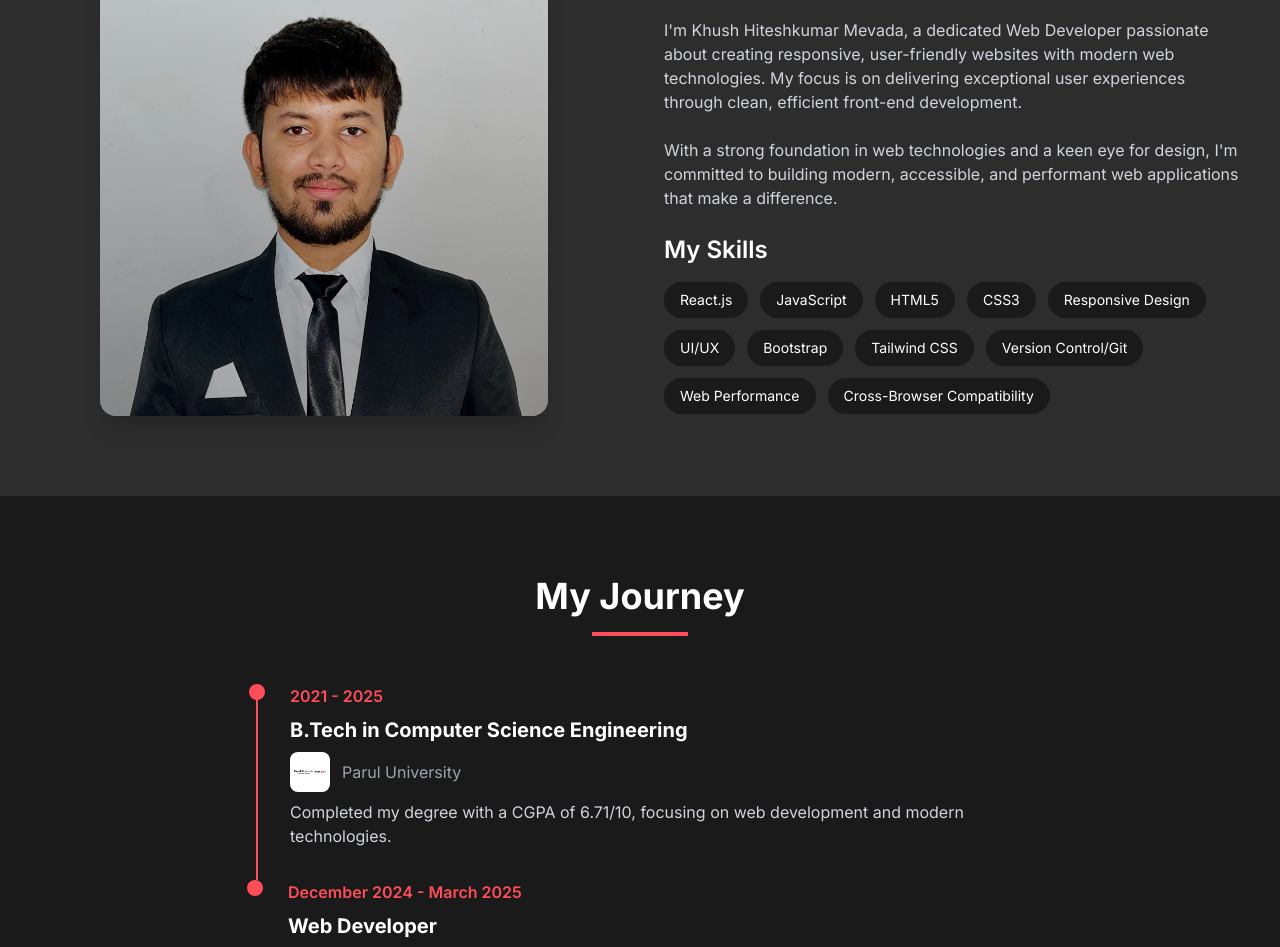
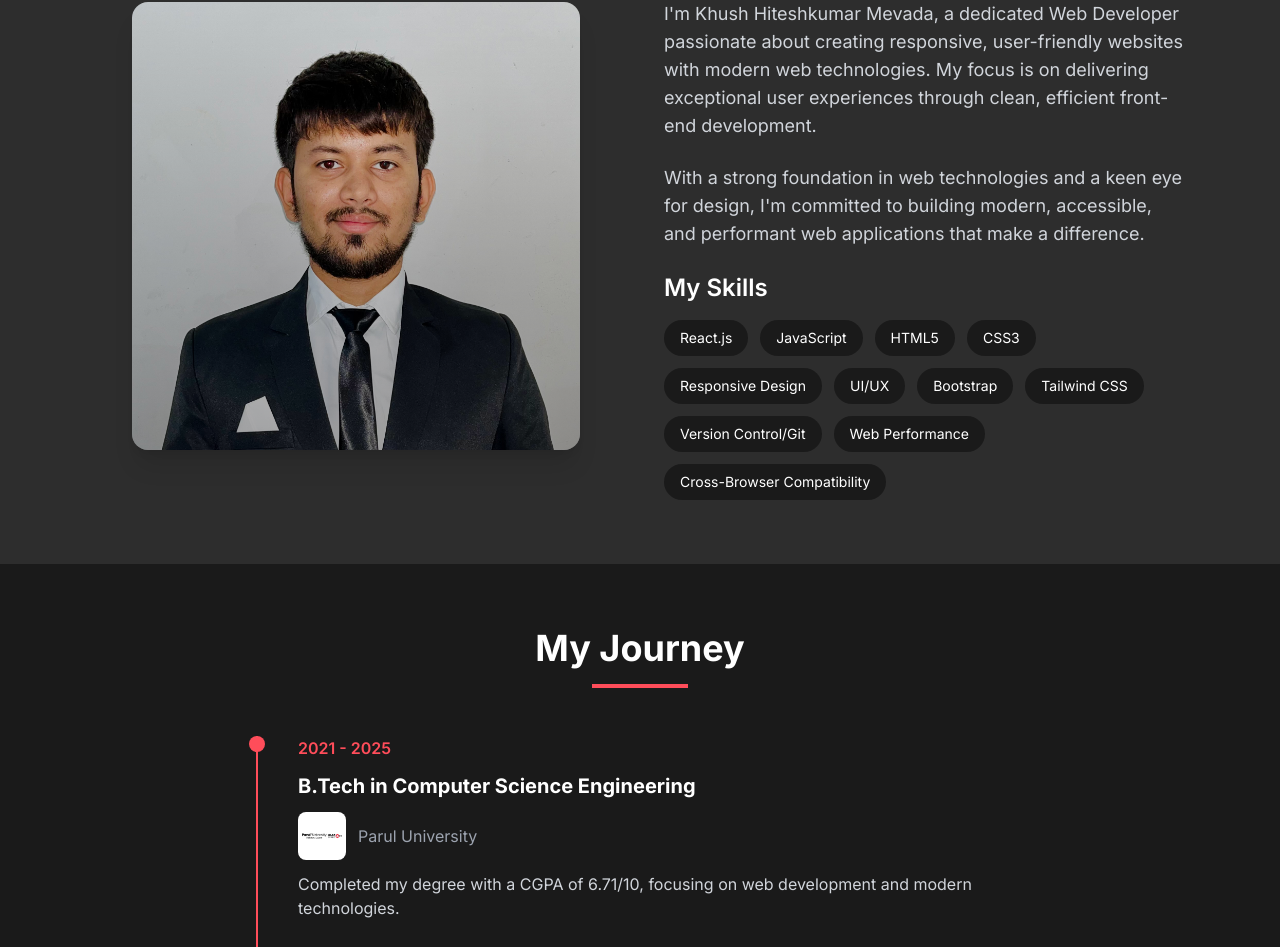
Before and after one commit to khushmevada1183/portfolio, a React (Vite) app: page / in a window 1280 px wide. Shown: the part 1020-1967 px from the top of the page. Built offline with nearby package versions, Linux system fonts and the light colour scheme.

Commit message:
Improved responsive design for mobile and tablet views

```diff
--- a/src/Components/About/About.jsx
+++ b/src/Components/About/About.jsx
@@ -10,8 +10,8 @@ const About = () => {
   ];
 
   return (
-    <section id="about" className="section bg-secondary">
-      <div className="container">
+    <section id="about" className="section bg-secondary py-16 px-4">
+      <div className="container mx-auto max-w-6xl">
         <motion.div
           initial={{ opacity: 0, y: 20 }}
           whileInView={{ opacity: 1, y: 0 }}
@@ -19,11 +19,11 @@ const About = () => {
           viewport={{ once: true }}
           className="text-center mb-12"
         >
-          <h2 className="text-4xl font-bold mb-4">About Me</h2>
+          <h2 className="text-3xl md:text-4xl font-bold mb-4">About Me</h2>
           <div className="w-24 h-1 bg-primary mx-auto"></div>
         </motion.div>
 
-        <div className="grid md:grid-cols-2 gap-12 items-center">
+        <div className="grid md:grid-cols-2 gap-8 md:gap-12 items-center">
           <motion.div
             initial={{ opacity: 0, x: -20 }}
             whileInView={{ opacity: 1, x: 0 }}
@@ -31,7 +31,7 @@ const About = () => {
             viewport={{ once: true }}
             className="space-y-6"
           >
-            <div className="relative w-full max-w-md mx-auto aspect-square rounded-2xl overflow-hidden shadow-xl">
+            <div className="relative w-full max-w-[280px] md:max-w-md mx-auto aspect-square rounded-2xl overflow-hidden shadow-xl">
               <img
                 src={profileImage}
                 alt="Khush Mevada"
@@ -47,24 +47,24 @@ const About = () => {
             whileInView={{ opacity: 1, x: 0 }}
             transition={{ duration: 0.8 }}
             viewport={{ once: true }}
-            className="space-y-6"
+            className="space-y-6 text-left"
           >
             <div>
-              <h3 className="text-2xl font-semibold mb-4">Who am I?</h3>
-              <p className="text-gray-300 mb-6">
+              <h3 className="text-2xl md:text-2xl font-semibold mb-4">Who am I?</h3>
+              <p className="text-gray-300 mb-6 text-base md:text-lg">
                 I'm Khush Hiteshkumar Mevada, a dedicated Web Developer passionate about creating responsive,
                 user-friendly websites with modern web technologies. My focus is on delivering exceptional
                 user experiences through clean, efficient front-end development.
               </p>
-              <p className="text-gray-300">
+              <p className="text-gray-300 text-base md:text-lg">
                 With a strong foundation in web technologies and a keen eye for design, I'm committed to
                 building modern, accessible, and performant web applications that make a difference.
               </p>
             </div>
 
             <div>
-              <h3 className="text-2xl font-semibold mb-4">My Skills</h3>
-              <div className="flex flex-wrap gap-3">
+              <h3 className="text-2xl md:text-2xl font-semibold mb-4">My Skills</h3>
+              <div className="flex flex-wrap gap-2 md:gap-3">
                 {skills.map((skill, index) => (
                   <motion.span
                     key={index}
@@ -72,7 +72,7 @@ const About = () => {
                     whileInView={{ opacity: 1, scale: 1 }}
                     transition={{ duration: 0.3, delay: index * 0.1 }}
                     viewport={{ once: true }}
-                    className="bg-dark text-white px-4 py-2 rounded-full text-sm"
+                    className="bg-dark text-white px-3 py-1.5 md:px-4 md:py-2 rounded-full text-sm"
                   >
                     {skill}
                   </motion.span>
--- a/src/Components/Timeline/Timeline.jsx
+++ b/src/Components/Timeline/Timeline.jsx
@@ -25,8 +25,8 @@ const Timeline = () => {
   ];
 
   return (
-    <section id="timeline" className="section bg-dark">
-      <div className="container">
+    <section id="timeline" className="section bg-dark py-16 px-4">
+      <div className="container mx-auto max-w-4xl">
         <motion.div
           initial={{ opacity: 0, y: 20 }}
           whileInView={{ opacity: 1, y: 0 }}
@@ -34,7 +34,7 @@ const Timeline = () => {
           viewport={{ once: true }}
           className="text-center mb-12"
         >
-          <h2 className="text-4xl font-bold mb-4">My Journey</h2>
+          <h2 className="text-3xl md:text-4xl font-bold mb-4">My Journey</h2>
           <div className="w-24 h-1 bg-primary mx-auto"></div>
         </motion.div>
 
@@ -46,23 +46,27 @@ const Timeline = () => {
               whileInView={{ opacity: 1, x: 0 }}
               transition={{ duration: 0.8 }}
               viewport={{ once: true }}
-              className={`relative pl-8 pb-8 ${index !== timelineItems.length - 1 ? 'border-l-2 border-primary' : ''}`}
+              className={`relative pl-8 md:pl-10 pb-8 ${
+                index !== timelineItems.length - 1 ? 'border-l-2 border-primary' : ''
+              }`}
             >
               <div className="absolute left-[-9px] top-0 w-4 h-4 rounded-full bg-primary"></div>
-              <div className="space-y-2">
-                <span className="text-primary font-semibold">{item.date}</span>
-                <h3 className="text-xl font-bold">{item.title}</h3>
-                <div className="flex items-center gap-3">
+              <div className="space-y-2 md:space-y-3">
+                <span className="text-primary font-semibold text-sm md:text-base">{item.date}</span>
+                <h3 className="text-lg md:text-xl font-bold">{item.title}</h3>
+                <div className="flex items-center gap-3 flex-wrap">
                   {item.logo && (
-                    <img
-                      src={item.logo}
-                      alt={`${item.institution} logo`}
-                      className={`w-10 h-10 object-contain rounded-lg p-1 ${item.logoStyle}`}
-                    />
+                    <div className={`rounded-lg p-1 ${item.logoStyle}`}>
+                      <img
+                        src={item.logo}
+                        alt={`${item.institution} logo`}
+                        className="w-8 h-8 md:w-10 md:h-10 object-contain"
+                      />
+                    </div>
                   )}
-                  <p className="text-gray-400">{item.institution}</p>
+                  <p className="text-gray-400 text-sm md:text-base">{item.institution}</p>
                 </div>
-                <p className="text-gray-300">{item.description}</p>
+                <p className="text-gray-300 text-sm md:text-base">{item.description}</p>
               </div>
             </motion.div>
           ))}
```
